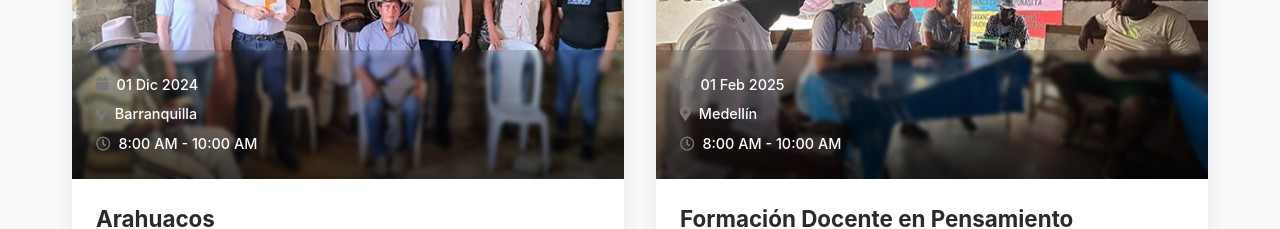
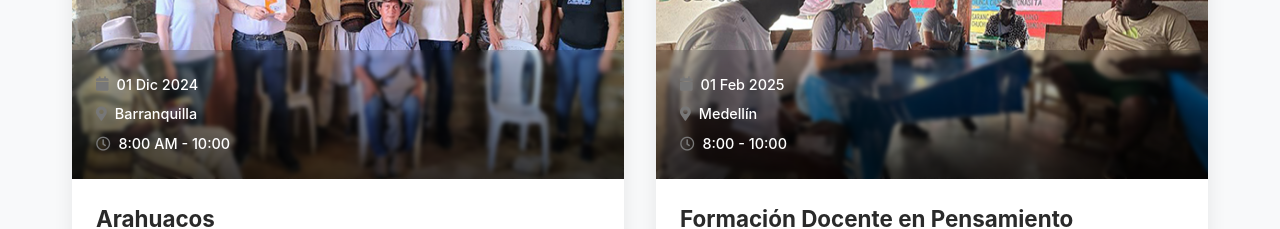
Before and after one commit to Samval-colombia/samval-web-Page, an Angular app: page / in a window 1280 px wide. Shown: the part 2640-2869 px from the top of the page. Built offline with nearby package versions, Linux system fonts and the light colour scheme.

Commit message:
Update events.ts

```diff
--- a/src/app/secciones/events/events.ts
+++ b/src/app/secciones/events/events.ts
@@ -24,7 +24,7 @@ export class Events {
       image: '/assets/event-1.jpg',
       date: '01 Dic 2024',
       location: 'Barranquilla',
-      schedule: '8:00 AM - 10:00 AM',
+      schedule: '8:00 AM - 10:00',
       title: 'Arahuacos',
       description: `Los Arahuacos tienen una visión del mundo basada en la armonía con la naturaleza y el conocimiento ancestral. La enseñanza del pensamiento computacional mediante
       robots móviles se integrará con su cosmovisión sin imponer paradigmas occidentales y a su lengua materna.`
@@ -34,7 +34,7 @@ export class Events {
       image: '/assets/event-2.jpg',
       date: '01 Feb 2025',
       location: 'Medellín',
-      schedule: '8:00 AM - 10:00 AM',
+      schedule: '8:00 - 10:00',
       title: 'Formación Docente en Pensamiento Computacional',
       description: `Consejo comunitario Ma kankamana de san basilio de palenque, se fortalecerá la identidad cultural y el idioma (el palenquero) ya que se adaptará el lenguaje de programación a la lengua nativa la cual juegan un papel clave en la educación.
       Se diseñará la estrategias que respeten y fortalezcan su herencia cultural.`
```
